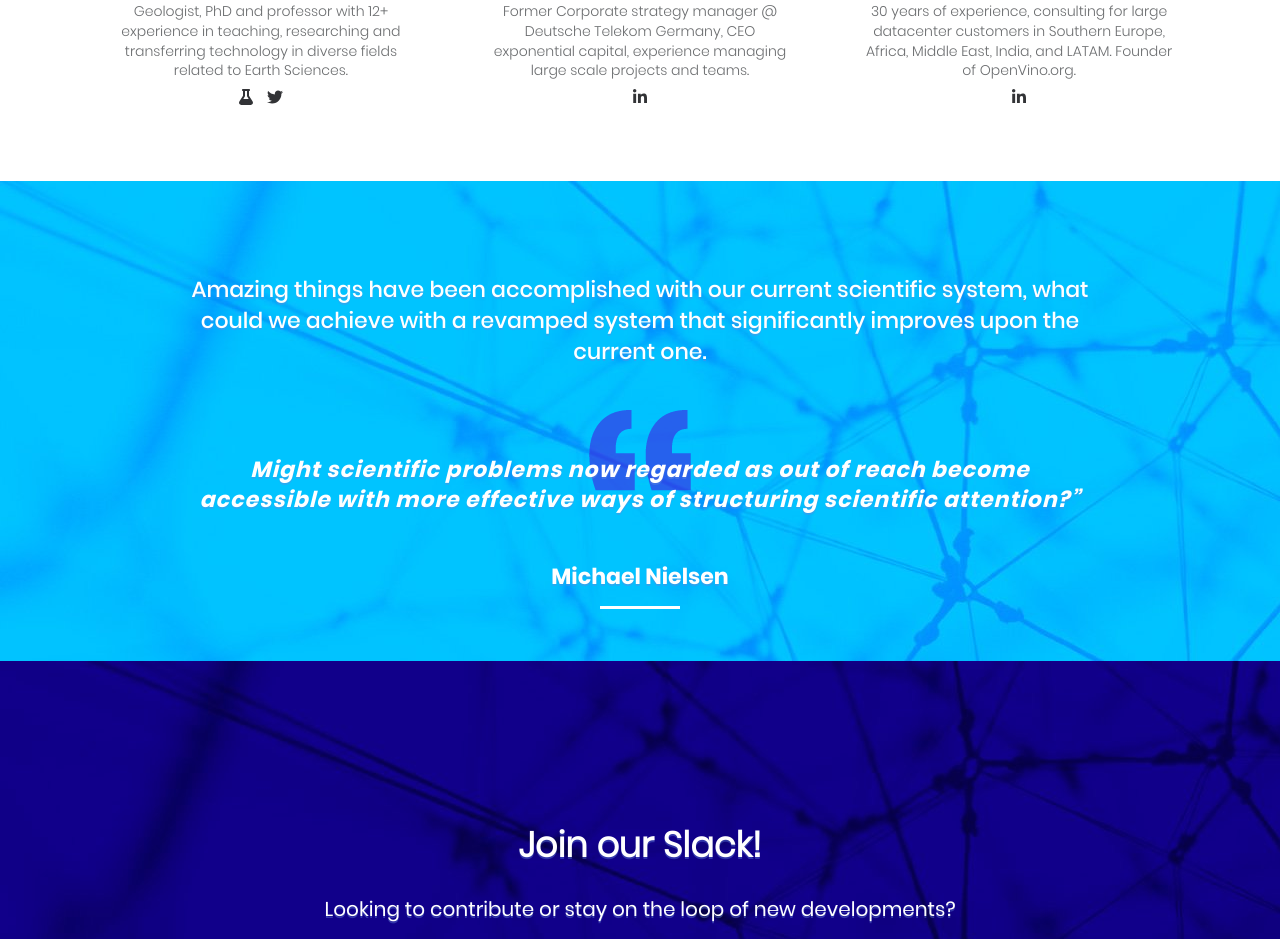
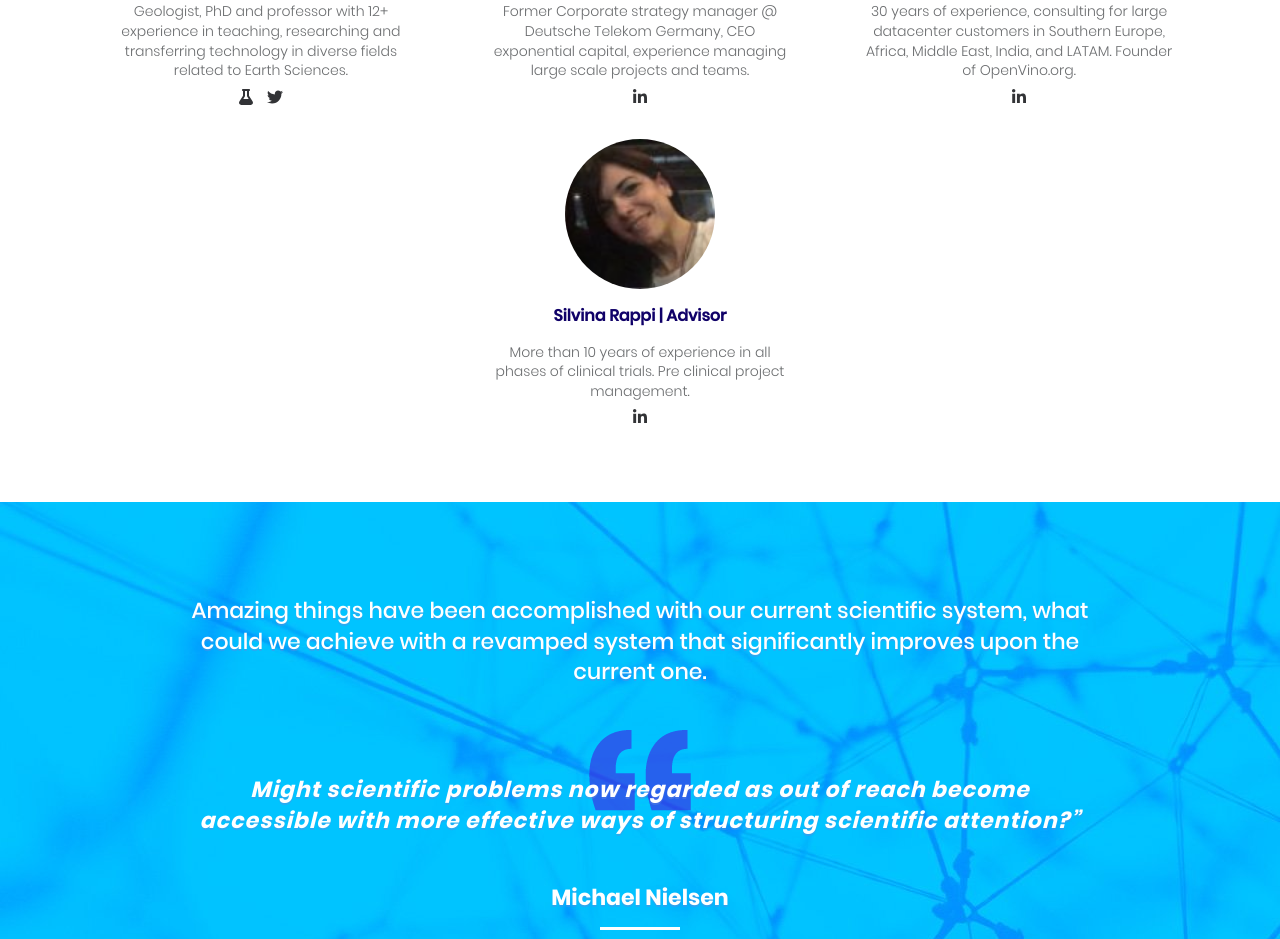
Before and after one commit to mauerv/open-science-network.github.io, a website: page index.html in a window 1280 px wide. Shown: the part 4436-5375 px from the top of the page. Drawn offline with nearby package versions, Linux system fonts and the light colour scheme.

Commit message:
Add advisor Silvina

```diff
--- a/index.html
+++ b/index.html
@@ -229,6 +229,16 @@
               </a>
             </div>
           </div>
+          <div class="team-member">
+            <img src="./img/silvina.jpg" class='profile-pic' />
+            <h3>Silvina Rappi | Advisor</h3>
+            <p>More than 10 years of experience in all phases of clinical trials. Pre clinical project management.</p>
+            <div class="contact-icon-list">
+              <a href="https://www.linkedin.com/in/silvina-rappi-9147ba90/" alt="https://www.linkedin.com/in/silvina-rappi-9147ba90/" target="_blank">
+                <i class="fab fa-linkedin-in"></i>
+              </a>
+            </div>
+          </div>
         </div>
       </div>
     	<div id="lblue-wrapper">
```
Also changed, not shown: img/silvina.jpg (added).
